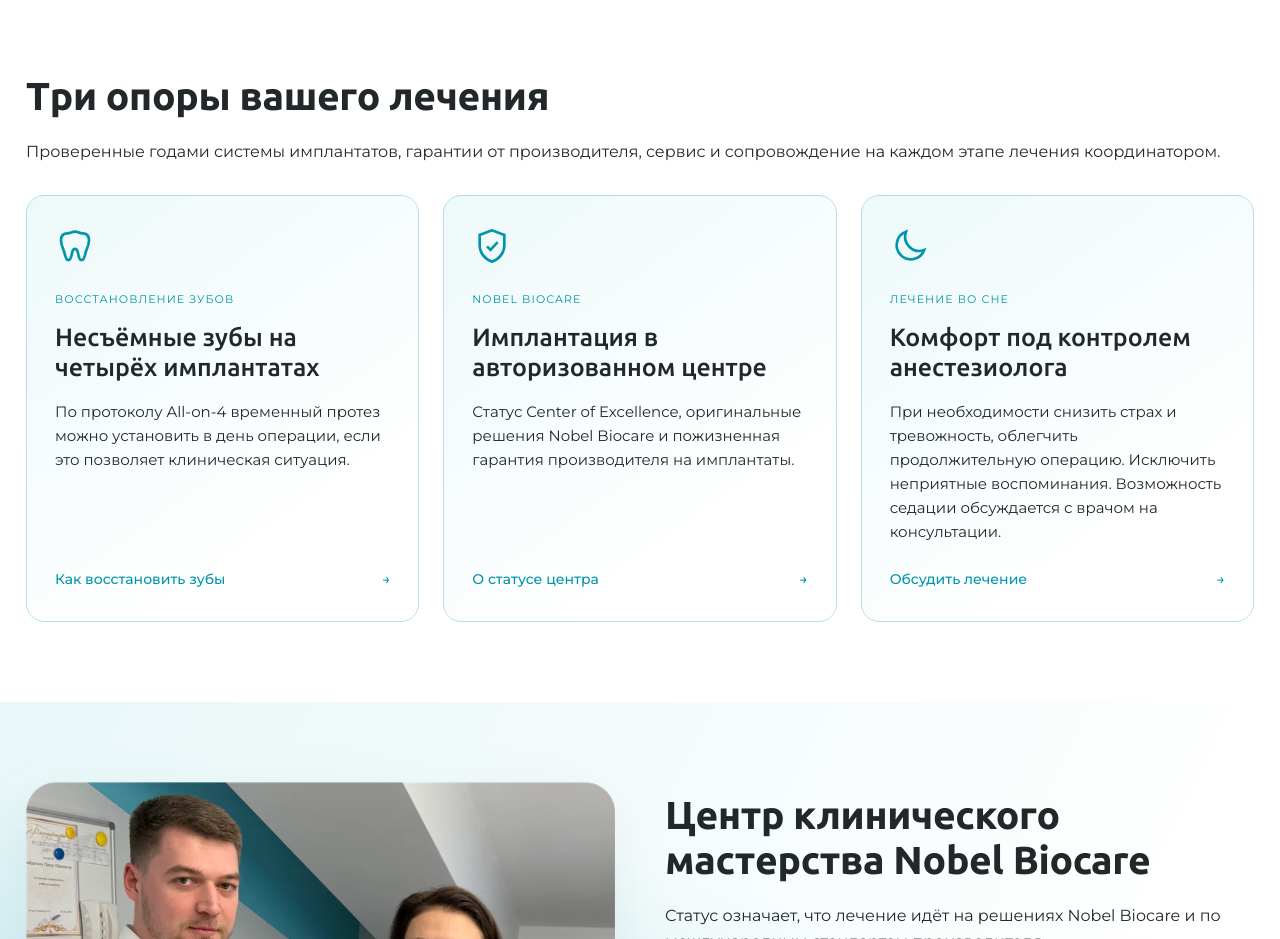
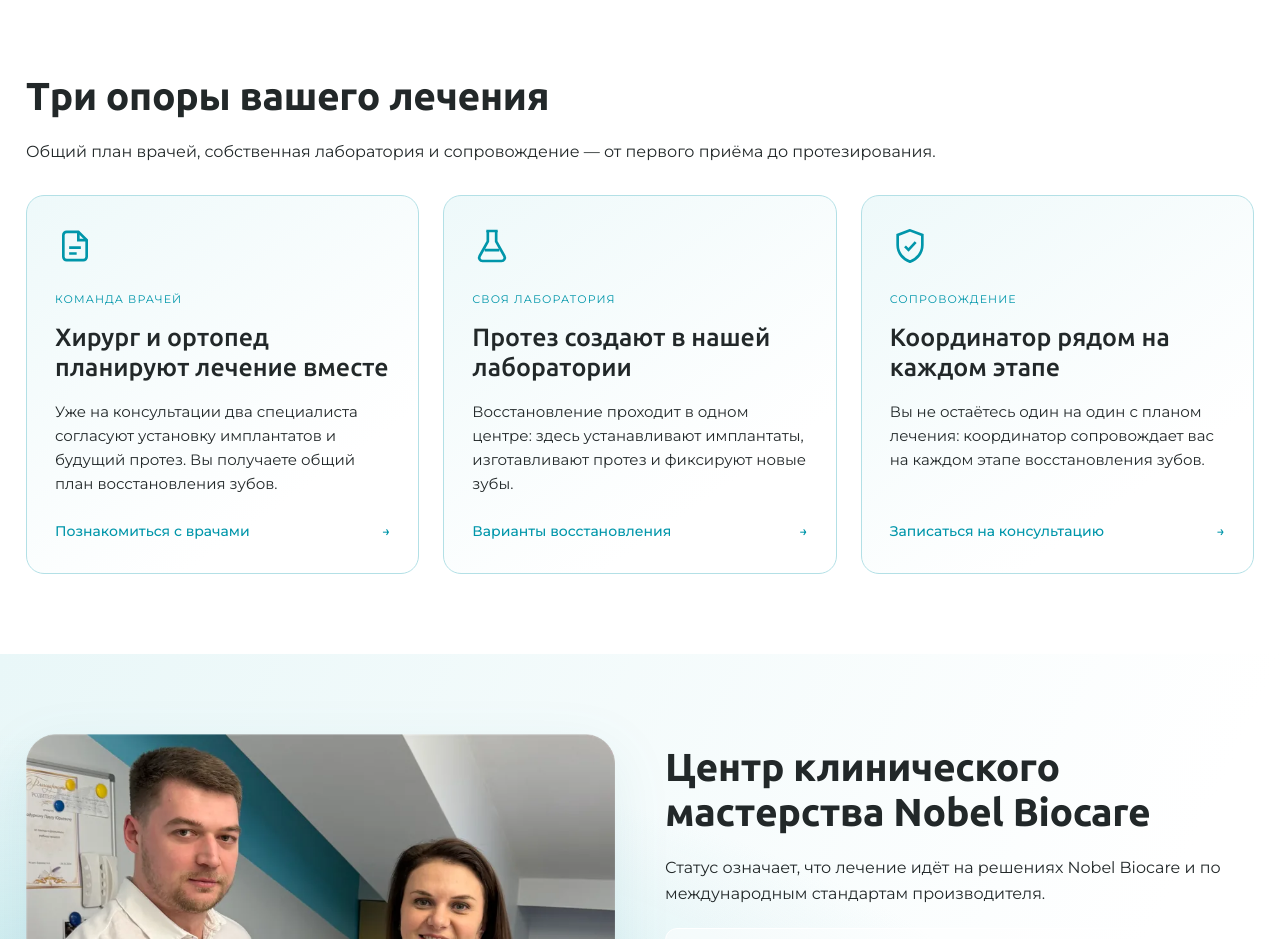
Before and after one commit to kcska18051-crypto/podmoskovie-implant-center, a plain HTML site: page index.html in a window 1280 px wide. Shown: the part 820-1759 px from the top of the page. Drawn offline with Linux system fonts and the light colour scheme.

Commit message:
Explain patient benefits in three treatment pillars

```diff
--- a/index.html
+++ b/index.html
@@ -64,10 +64,10 @@
 </div>
 
 <!-- ——— три направления ——— -->
-<section class="usp-section" id="advantages"><div class="wrap"><h2>Три опоры вашего лечения</h2><p class="section-intro">Проверенные годами системы имплантатов, гарантии от производителя, сервис и сопровождение на каждом этапе лечения координатором.</p><div class="usp-grid">
-<article class="usp"><svg aria-hidden="true"><use href="#i-tooth"/></svg><div class="eyebrow">ВОССТАНОВЛЕНИЕ ЗУБОВ</div><h3>Несъёмные зубы на четырёх имплантатах</h3><p>По протоколу All-on-4 временный протез можно установить в день операции, если это позволяет клиническая ситуация.</p><a href="#tseny">Как восстановить зубы <span>→</span></a></article>
-<article class="usp"><svg aria-hidden="true"><use href="#i-shield"/></svg><div class="eyebrow">NOBEL BIOCARE</div><h3>Имплантация в авторизованном центре</h3><p>Статус Center of Excellence, оригинальные решения Nobel Biocare и пожизненная гарантия производителя на имплантаты.</p><a href="#nobel">О статусе центра <span>→</span></a></article>
-<article class="usp"><svg aria-hidden="true"><use href="#i-sleep"/></svg><div class="eyebrow">ЛЕЧЕНИЕ ВО СНЕ</div><h3>Комфорт под контролем анестезиолога</h3><p>При необходимости снизить страх и тревожность, облегчить продолжительную операцию. Исключить неприятные воспоминания. Возможность седации обсуждается с врачом на консультации.</p><a href="#zapis">Обсудить лечение <span>→</span></a></article>
+<section class="usp-section" id="advantages"><div class="wrap"><h2>Три опоры вашего лечения</h2><p class="section-intro">Общий план врачей, собственная лаборатория и сопровождение — от первого приёма до протезирования.</p><div class="usp-grid">
+<article class="usp"><svg aria-hidden="true"><use href="#i-doc"/></svg><div class="eyebrow">КОМАНДА ВРАЧЕЙ</div><h3>Хирург и ортопед планируют лечение вместе</h3><p>Уже на консультации два специалиста согласуют установку имплантатов и будущий протез. Вы получаете общий план восстановления зубов.</p><a href="#vrachi">Познакомиться с врачами <span>→</span></a></article>
+<article class="usp"><svg aria-hidden="true"><use href="#i-lab"/></svg><div class="eyebrow">СВОЯ ЛАБОРАТОРИЯ</div><h3>Протез создают в нашей лаборатории</h3><p>Восстановление проходит в одном центре: здесь устанавливают имплантаты, изготавливают протез и фиксируют новые зубы.</p><a href="#tseny">Варианты восстановления <span>→</span></a></article>
+<article class="usp"><svg aria-hidden="true"><use href="#i-shield"/></svg><div class="eyebrow">СОПРОВОЖДЕНИЕ</div><h3>Координатор рядом на каждом этапе</h3><p>Вы не остаётесь один на один с планом лечения: координатор сопровождает вас на каждом этапе восстановления зубов.</p><a href="#zapis">Записаться на консультацию <span>→</span></a></article>
 </div></div></section>
 
 <!-- ——— nobel ——— -->
```
